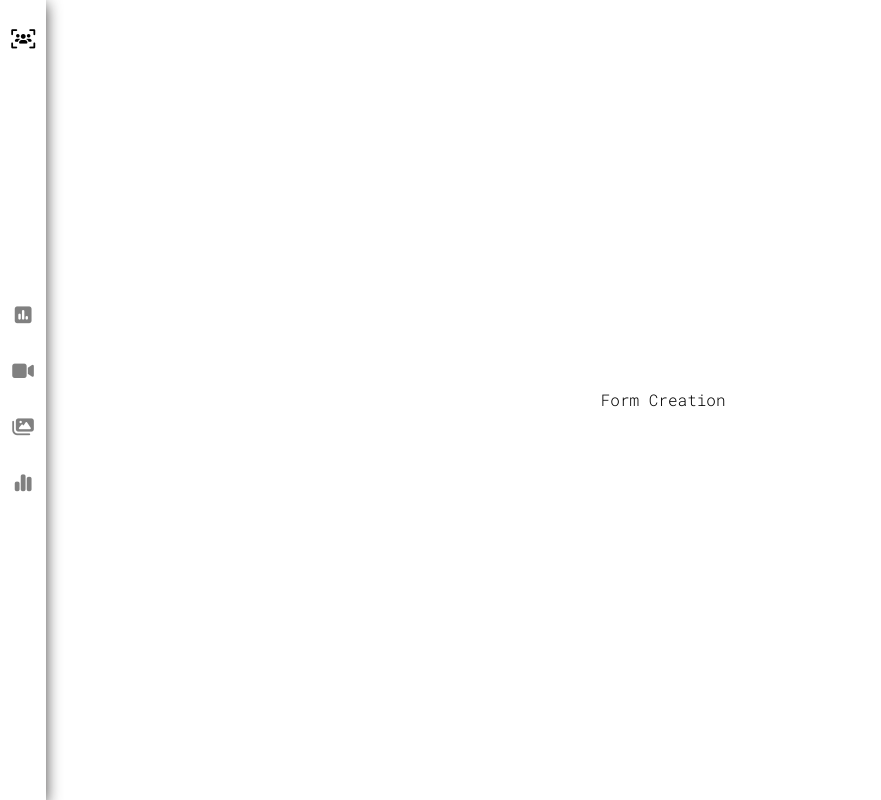
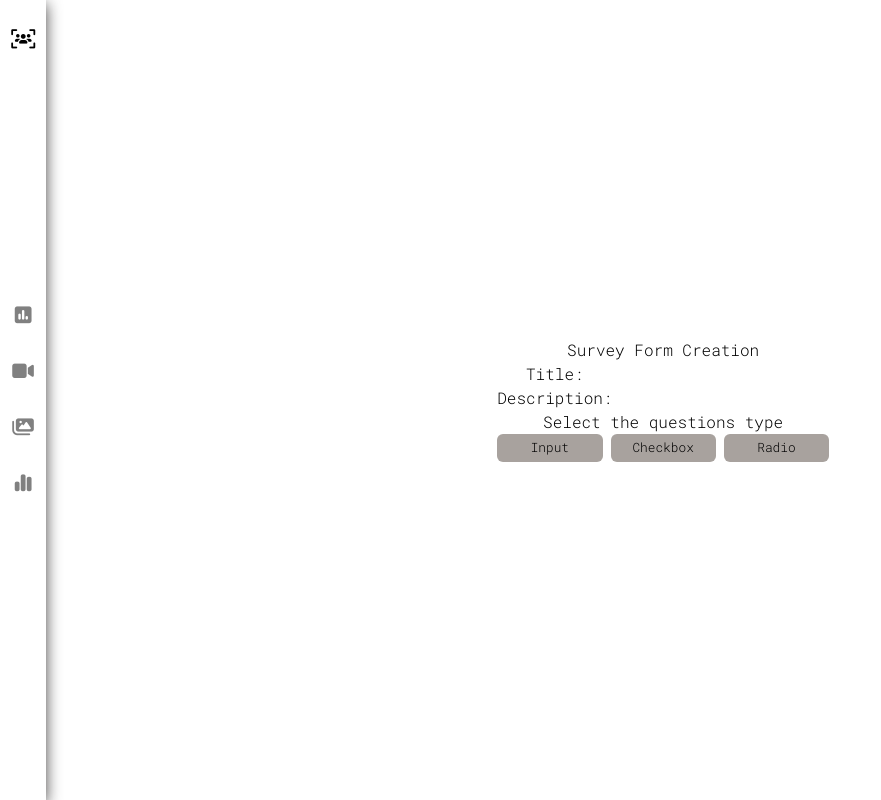
Before and after one commit to Tkr-Karan/blogform, a React (Create React App) app in the folder client/: page /survey-blog in a window 1280 px wide. Both pictures are taken after a click on the element "Create Survey". Shown: the whole page, without its empty margins (0-881 px from the left). Built offline with nearby package versions, Linux system fonts and the light colour scheme.

Commit message:
survey blocks working

```diff
--- a/client/src/Pages/ImageBlock.tsx
+++ b/client/src/Pages/ImageBlock.tsx
@@ -5,35 +5,39 @@ const ImageBlock = () => {
   const [isCreating, setIsCreating] = useState(false);
   const [title, setTitle] = useState("");
   const [description, setDescription] = useState("");
-  const [files, setFiles] = useState<any>([]);
+  const [files, setFiles] = useState<File[]>([]);
 
   const handleCreation = () => {
     setIsCreating(!isCreating);
   };
 
-  const handleSubmit = (e) => {
+  const handleSubmit = (e: React.FormEvent) => {
     e.preventDefault();
 
     const imageBlockData = {
       name: title,
-      desc : description,
-      imageData : files
-    }
+      desc: description,
+      imageData: files,
+    };
 
-    console.log("imaageBlockData: ", imageBlockData)
+    console.log("imaageBlockData: ", imageBlockData);
 
-    setTitle("")
-    setDescription("")
-    setFiles([])
-
+    setTitle("");
+    setDescription("");
+    setFiles([]);
   };
 
-  const handleFileChange = (e) => {
-    const selectedFile = e.target.files;
-    if (selectedFile && files.length < 4) {
-      setFiles([...files, selectedFile]);
+  const handleFileChange = (e: React.ChangeEvent<HTMLInputElement>) => {
+    const selectedFiles = e.target.files;
+    if (selectedFiles) {
+      const newFiles = Array.from(selectedFiles);
+      if (files.length + newFiles.length <= 4) {
+        const updatedFiles = [...files, ...newFiles];
+        setFiles(updatedFiles);
+      } else {
+        alert("You can only upload up to 4 images.");
+      }
     }
-
     // console.log("image files ==> ", files)
   };
 
@@ -84,7 +88,12 @@ const ImageBlock = () => {
                 {files.map((file, index) => (
                   <div key={index} className="image-preview">
                     <img
-                      style={{ width: "100px", height: "150px", borderRadius:"10px", objectFit:"cover" }}
+                      style={{
+                        width: "100px",
+                        height: "150px",
+                        borderRadius: "10px",
+                        objectFit: "cover",
+                      }}
                       src={URL.createObjectURL(file)}
                       alt=""
                     />
--- a/client/src/Pages/SurveyBlock.tsx
+++ b/client/src/Pages/SurveyBlock.tsx
@@ -8,11 +8,52 @@ const SurveyBlock = () => {
     setIsCreating(!isCreating);
   };
 
+  const handleType = (val) => {
+    console.log(val);
+  };
+
   return (
     <div className="survey-block-container ">
       {isCreating ? (
         <div>
-          <h2>Form Creation</h2>
+          <h2>Survey Form Creation</h2>
+
+          <div className="survey-form-container">
+            <form className="survey-form">
+              <div className="survey-name">
+                <label> Title: </label>
+                <input type="text" />
+              </div>
+              <div className="survey-description">
+                <label> Description: </label>
+                <input type="text" />
+              </div>
+
+              <div className="survey-questions">
+                <p>Select the questions type</p>
+                <div className="questions-type flex gap-2">
+                  <p
+                    className="cursor-pointer p-1 bg-stone-400 rounded-md w-[50%] text-[.8rem]"
+                    onClick={() => handleType("input")}
+                  >
+                    Input
+                  </p>
+                  <p
+                    className="cursor-pointer p-1 bg-stone-400 rounded-md w-[50%] text-[.8rem]"
+                    onClick={() => handleType("checkbox")}
+                  >
+                    Checkbox
+                  </p>{" "}
+                  <p
+                    className="cursor-pointer p-1 bg-stone-400 rounded-md w-[50%] text-[.8rem]"
+                    onClick={() => handleType("radio")}
+                  >
+                    Radio
+                  </p>
+                </div>
+              </div>
+            </form>
+          </div>
         </div>
       ) : (
         <div className="flex flex-col gap-2">
```
